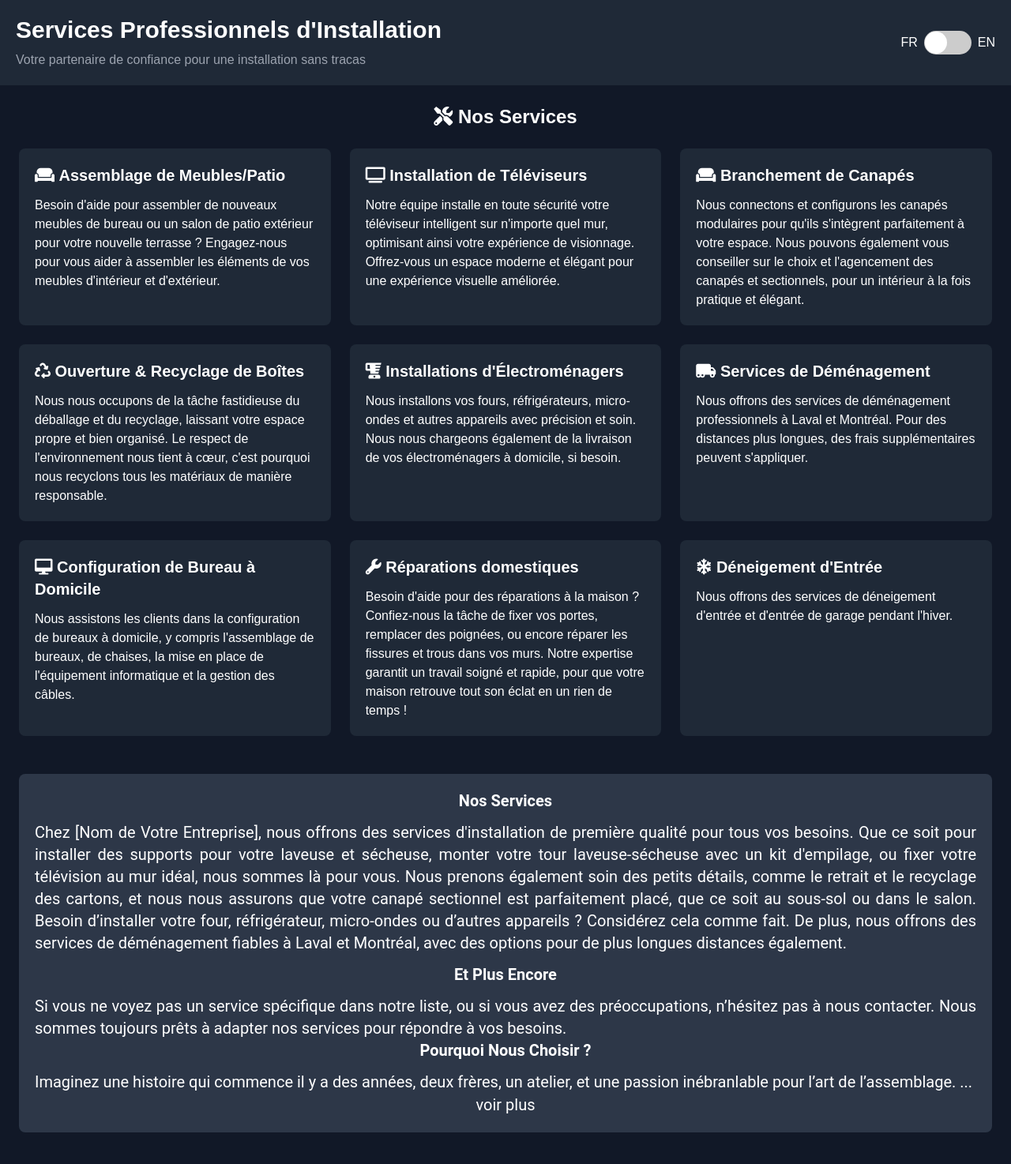
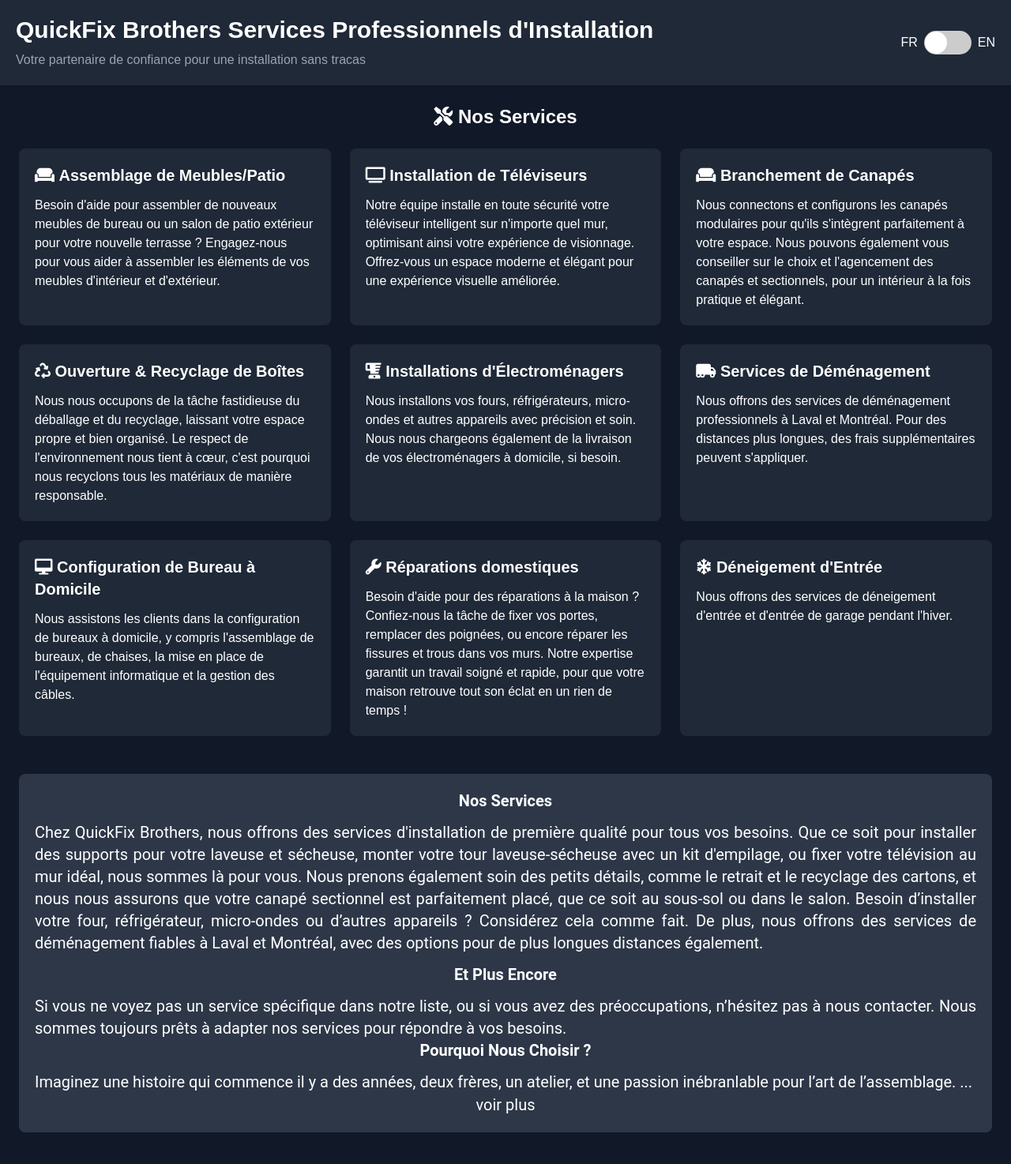
Before and after one commit to PingWinning/Installation-Bizz, a PHP site: page / in a window 1280 px wide. Shown: the top 1474 px of the page at 79% size. Run offline with PHP 8.4, Linux system fonts and the light colour scheme; some libraries are stand-ins or nearby versions.

Commit message:
adding QuickFix Brothers biz name

```diff
--- a/index.php
+++ b/index.php
@@ -93,7 +93,7 @@ if ($_SERVER["REQUEST_METHOD"] == "POST") {
     <!-- Navbar with Language Toggle -->
     <nav class="bg-gray-800 p-5 flex justify-between items-center">
         <div>
-            <h1 class="text-3xl font-bold" id="main-title">Services Professionnels d'Installation</h1>
+            <h1 class="text-3xl font-bold" id="main-title">QuickFix Brothers Services Professionnels d'Installation</h1>
             <p class="text-gray-400 mt-2" id="subtitle">Votre partenaire de confiance pour une installation sans tracas</p>
         </div>
         <div class="flex items-center">
@@ -181,7 +181,7 @@ if ($_SERVER["REQUEST_METHOD"] == "POST") {
                 <h3 class="text-xl font-semibold mb-3">Nos Services</h3>
                 <div>
                     <p class="text-lg md:text-xl leading-relaxed text-justify">
-                        Chez [Nom de Votre Entreprise], nous offrons des services d'installation de première qualité pour tous vos besoins. Que ce soit pour installer des supports pour votre laveuse et sécheuse, monter votre tour laveuse-sécheuse avec un kit d'empilage, ou fixer votre télévision au mur idéal, nous sommes là pour vous. Nous prenons également soin des petits détails, comme le retrait et le recyclage des cartons, et nous nous assurons que votre canapé sectionnel est parfaitement placé, que ce soit au sous-sol ou dans le salon. Besoin d’installer votre four, réfrigérateur, micro-ondes ou d’autres appareils ? Considérez cela comme fait. De plus, nous offrons des services de déménagement fiables à Laval et Montréal, avec des options pour de plus longues distances également.
+                        Chez QuickFix Brothers, nous offrons des services d'installation de première qualité pour tous vos besoins. Que ce soit pour installer des supports pour votre laveuse et sécheuse, monter votre tour laveuse-sécheuse avec un kit d'empilage, ou fixer votre télévision au mur idéal, nous sommes là pour vous. Nous prenons également soin des petits détails, comme le retrait et le recyclage des cartons, et nous nous assurons que votre canapé sectionnel est parfaitement placé, que ce soit au sous-sol ou dans le salon. Besoin d’installer votre four, réfrigérateur, micro-ondes ou d’autres appareils ? Considérez cela comme fait. De plus, nous offrons des services de déménagement fiables à Laval et Montréal, avec des options pour de plus longues distances également.
                     </p>
                 </div>
 
@@ -210,7 +210,7 @@ if ($_SERVER["REQUEST_METHOD"] == "POST") {
             <div class="mb-6 hidden" id="description-en">
                 <h3 class="text-xl font-semibold mb-3">Our Services</h3>
                 <p class="text-lg md:text-xl leading-relaxed text-justify">
-                    At [Your Company Name], we offer top-notch installation services for all your needs. Whether you're looking to install a washer and dryer stand, set up your washer-dryer tower with a stacking kit, or securely mount your TV on the perfect wall, we’ve got you covered. We take care of the small details too, from removing and recycling boxes to ensuring that your sectional sofa is perfectly placed, whether it’s in the basement or the living room. Need to install your oven, refrigerator, microwave, or other appliances? Consider it done. Plus, we offer reliable moving services across Laval and Montreal, with options for long-distance moves as well.
+                    At QuickFix Brothers, we offer top-notch installation services for all your needs. Whether you're looking to install a washer and dryer stand, set up your washer-dryer tower with a stacking kit, or securely mount your TV on the perfect wall, we’ve got you covered. We take care of the small details too, from removing and recycling boxes to ensuring that your sectional sofa is perfectly placed, whether it’s in the basement or the living room. Need to install your oven, refrigerator, microwave, or other appliances? Consider it done. Plus, we offer reliable moving services across Laval and Montreal, with options for long-distance moves as well.
                 </p>
                 <h3 class="text-xl font-semibold mt-3 mb-3">And Much More</h3>
                 <p class="text-lg md:text-xl leading-relaxed text-justify">
@@ -328,8 +328,11 @@ if ($_SERVER["REQUEST_METHOD"] == "POST") {
             <div class="wheels"></div>
         </div>
 
-        <p class="text-center text-gray-500 mt-8">&copy; 2024 Professional Installation Services. All rights reserved.</p>
+        <p class="text-center text-gray-500 mt-8">&copy; <span id="year"></span> QuickFix Brothers Professional Installation Services. All rights reserved.</p>
     </footer>
+    <script>
+        document.getElementById("year").textContent = new Date().getFullYear();
+    </script>
     <script src="js/script.js"></script>
 </body>
 </html>
--- a/js/script.js
+++ b/js/script.js
@@ -7,7 +7,7 @@ document.getElementById('switch').addEventListener('change', function() {
         frDescription.classList.add('hidden');
         enDescription.classList.remove('hidden');
 
-        document.getElementById('main-title').textContent = "Professional Installation Services";
+        document.getElementById('main-title').textContent = "QuickFix Brothers Professional Installation Services";
         document.getElementById('subtitle').textContent = "Your trusted partner for hassle-free setup and installation";
         document.getElementById('services-title').innerHTML = '<i class="fas fa-tools"></i>&nbsp;Our Services';
         document.getElementById('contact-title').textContent = "Contact Us";
@@ -60,7 +60,7 @@ document.getElementById('switch').addEventListener('change', function() {
         enDescription.classList.add('hidden');
         frDescription.classList.remove('hidden');
 
-        document.getElementById('main-title').textContent = "Services Professionnels d'Installation";
+        document.getElementById('main-title').textContent = "QuickFix Brothers Services Professionnels d'Installation";
         document.getElementById('subtitle').textContent = "Votre partenaire de confiance pour une installation sans tracas";
         document.getElementById('services-title').innerHTML = '<i class="fas fa-tools"></i>&nbsp;Nos Services';
         document.getElementById('contact-title').textContent = "Contactez-Nous";
```
